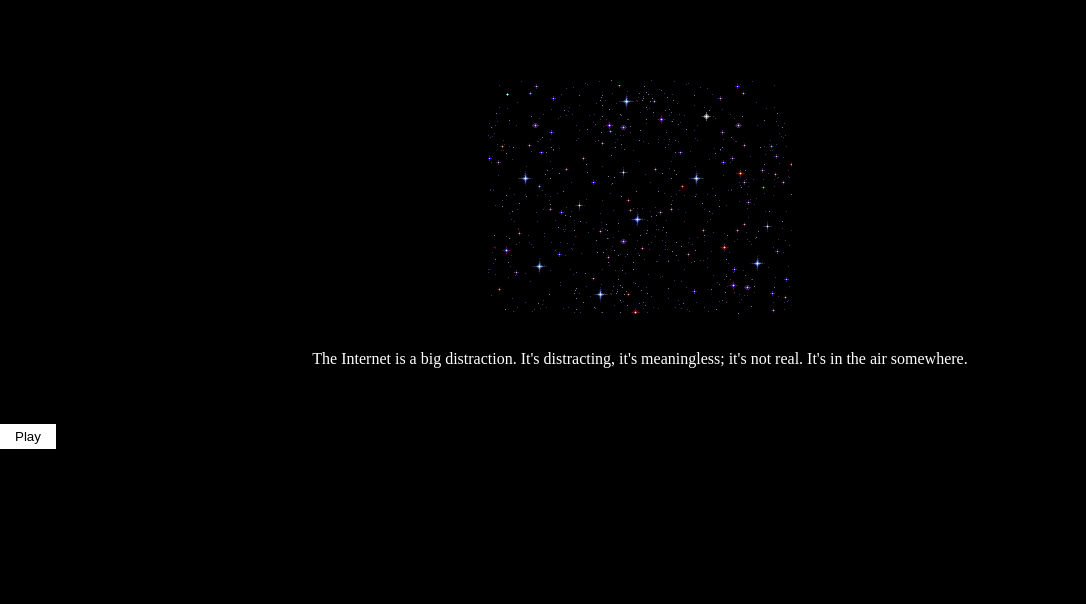
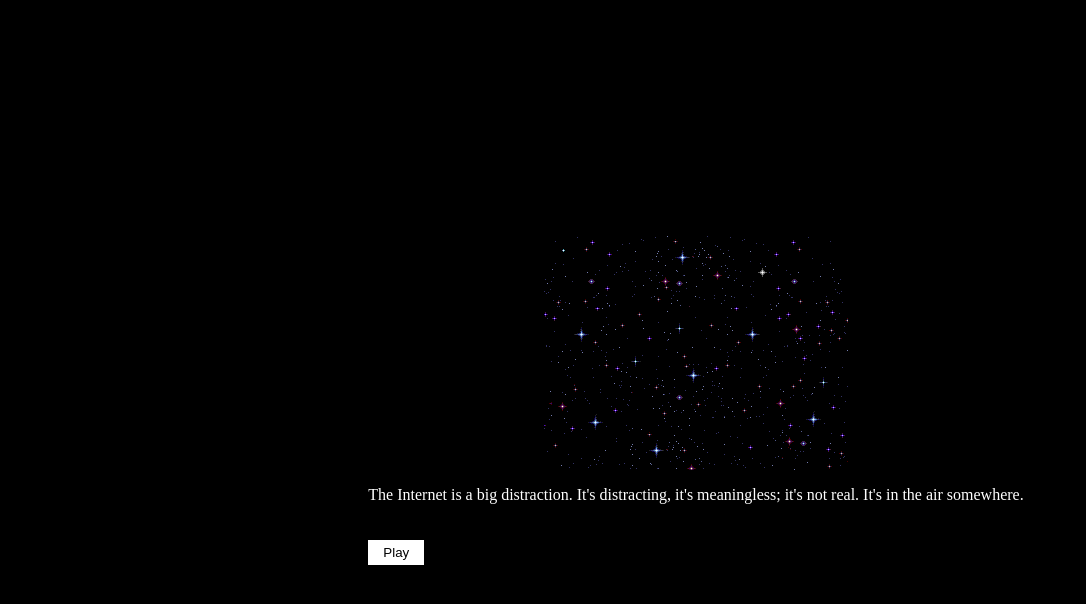
Before and after one commit to rbfboy/4785854, a plain HTML site: page index.html in a window 1280 px wide. Shown: the whole page, without its empty margins (0-1086 px from the left). Drawn offline with Linux system fonts and the light colour scheme.

Commit message:
Update styles.css

```diff
--- a/styles.css
+++ b/styles.css
@@ -4,22 +4,15 @@ body {
     padding: 0;
     height: 100vh;
     overflow: hidden; /* Hide any overflow from the body */
+    display: flex;
+    justify-content: center; /* Center horizontally */
+    align-items: center; /* Center vertically */
 }
 
 .container {
     position: relative; /* Position the container relatively */
-    display: flex;
-    flex-direction: column; /* Stack elements vertically */
-    justify-content: center;
-    align-items: center;
-    height: 100%;
-}
-
-.centered-text {
-    margin: 20px; /* Add space around the text */
+    text-align: center; /* Center text horizontally */
     color: #fff; /* Text color */
-    max-width: 80%; /* Limit text width for readability */
-    text-align: center; /* Center text horizontally */
 }
 
 img {
```
